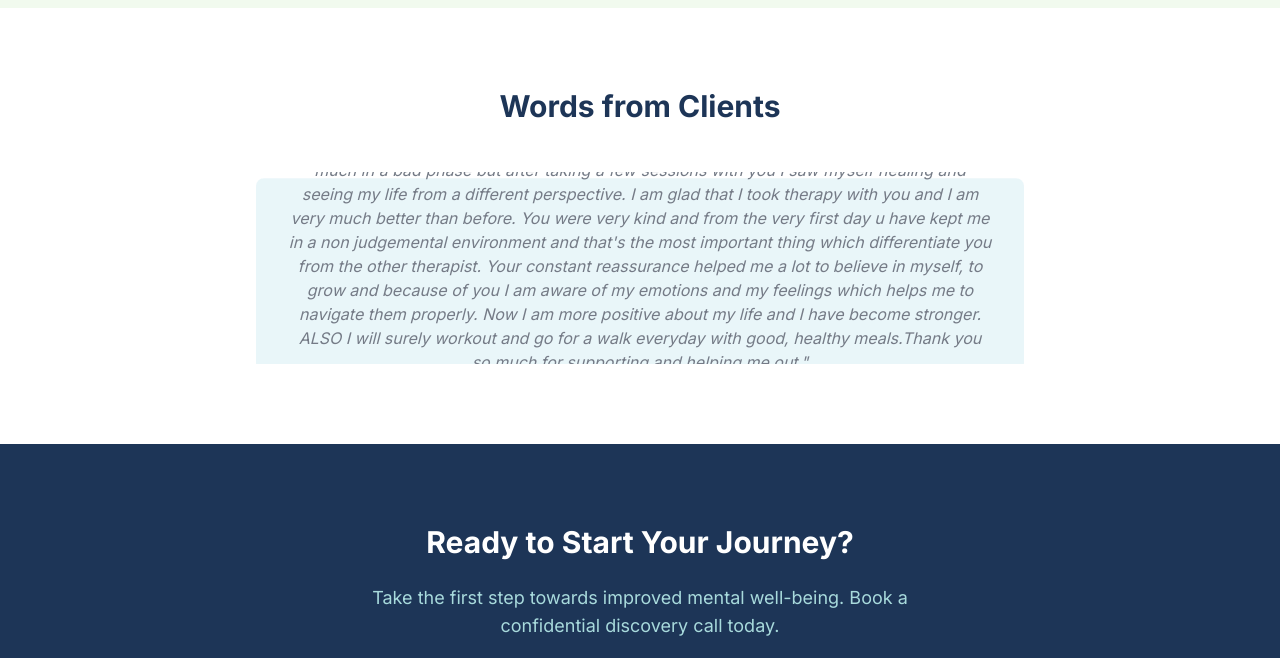
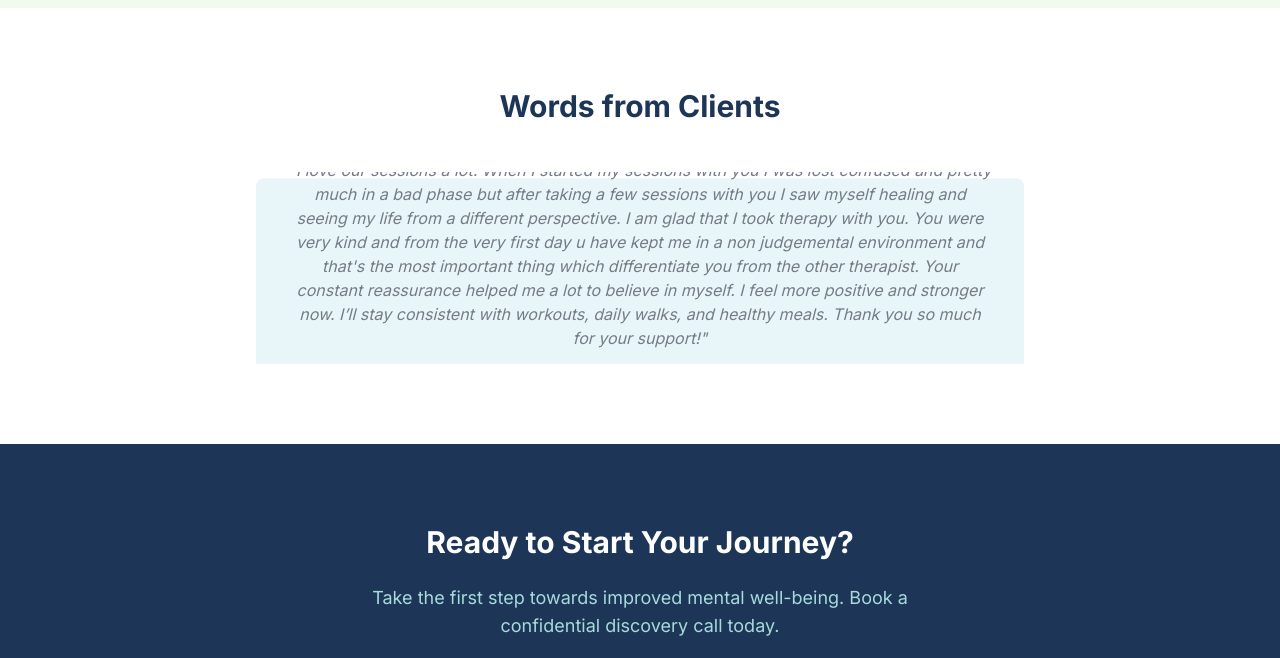
Before and after one commit to SakshiSethiya/SakshiSethiya.github.io, a plain HTML site: page index.html in a window 1280 px wide. Shown: the part 1740-2398 px from the top of the page. Drawn offline with nearby package versions, Linux system fonts and the light colour scheme; animation ran at ten frames a second.

Commit message:
Update index.html

```diff
--- a/index.html
+++ b/index.html
@@ -174,7 +174,7 @@
             <h2 class="text-3xl font-bold text-primary-dark mb-12">Words from Clients</h2>
             <div id="testimonial-container" class="relative max-w-3xl mx-auto h-48 overflow-hidden">
                  <div class="testimonial-card absolute inset-0 flex flex-col justify-center items-center bg-secondary p-8 rounded-lg shadow-md">
-                    <p class="text-gray-700 italic mb-4">"I love our sessions a lot. When I started my sessions with you I was lost confused and pretty much in a bad phase but after taking a few sessions with you I saw myself healing and seeing my life from a different perspective. I am glad that I took therapy with you and I am very much better than before. You were very kind and from the very first day u have kept me in a non judgemental environment and that's the most important thing which differentiate you from the other therapist. Your constant reassurance helped me a lot to believe in myself, to grow and because of you I am aware of my emotions and my feelings which helps me to navigate them properly. Now I am more positive about my life and I have become stronger. ALSO I will surely workout and go for a walk everyday with good, healthy meals.Thank you so much for supporting and helping me out."</p>
+                    <p class="text-gray-700 italic mb-4">"I love our sessions a lot. When I started my sessions with you I was lost confused and pretty much in a bad phase but after taking a few sessions with you I saw myself healing and seeing my life from a different perspective. I am glad that I took therapy with you. You were very kind and from the very first day u have kept me in a non judgemental environment and that's the most important thing which differentiate you from the other therapist. Your constant reassurance helped me a lot to believe in myself. I feel more positive and stronger now. I’ll stay consistent with workouts, daily walks, and healthy meals. Thank you so much for your support!"</p>
                     <p class="font-semibold text-primary-dark">- S.P.</p>
                 </div>
                  <div class="testimonial-card absolute inset-0 flex flex-col justify-center items-center bg-secondary p-8 rounded-lg shadow-md">
```
